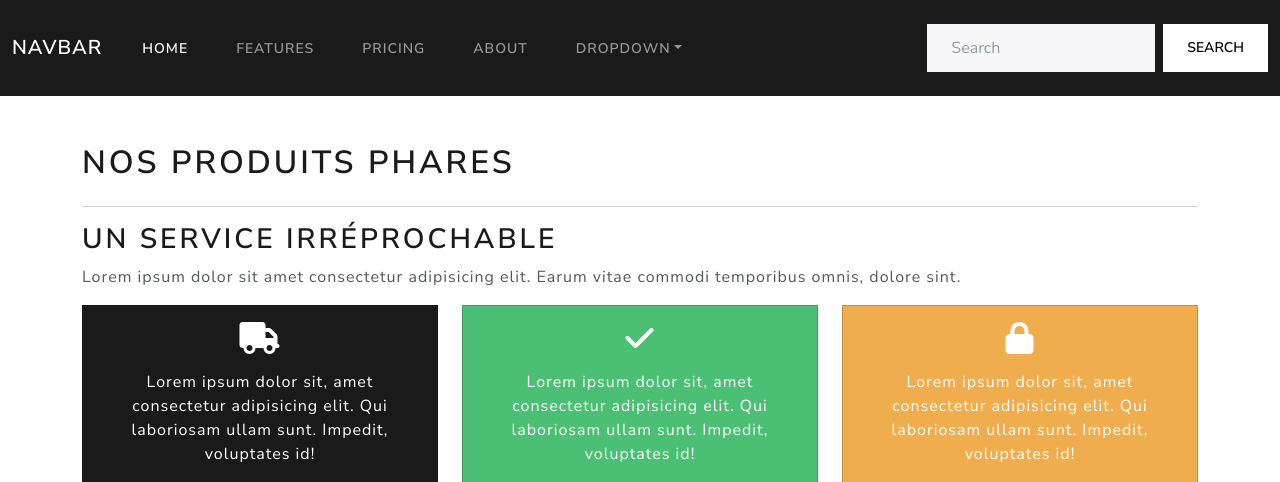
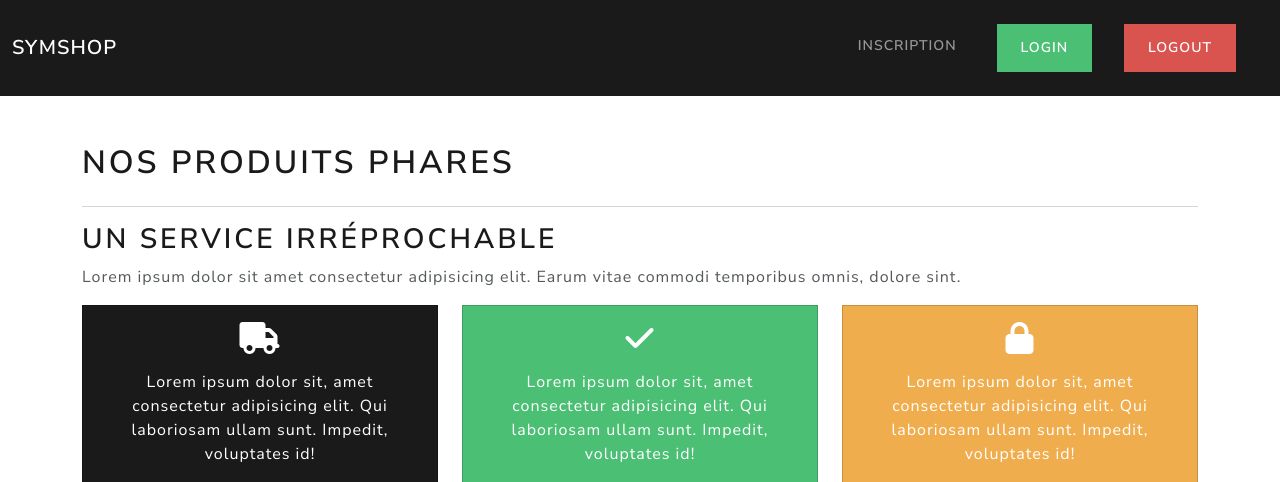
Before and after one commit to CassouDev/Symfony5-training, a Symfony app: template templates/home.html.twig in a window 1280 px wide. Shown: the top 482 px of the page. Run offline with Twig, Linux system fonts and the light colour scheme; the template is opened without the code that fills it, so the values that code supplies are empty; some libraries are stand-ins or nearby versions.

Commit message:
Travail sur la barre de navigation

```diff
--- a/src/Controller/CategoryController.php
+++ b/src/Controller/CategoryController.php
@@ -25,7 +25,7 @@ class CategoryController extends AbstractController
 
         $form->handleRequest($request);
 
-        if ($form->isSubmitted()) {
+        if ($form->isSubmitted() && $form->isValid()) {
             $category->setSlug(strtolower($slugger->slug($category->getName())));
 
             $em->persist($category);
@@ -52,7 +52,7 @@ class CategoryController extends AbstractController
 
         $form->handleRequest($request);
 
-        if ($form->isSubmitted()) {
+        if ($form->isSubmitted() && $form->isValid()) {
             $category->setSlug(strtolower($slugger->slug($category->getName())));
 
             $em->flush();
--- a/src/Entity/Category.php
+++ b/src/Entity/Category.php
@@ -3,6 +3,7 @@
 namespace App\Entity;
 
 use App\Repository\CategoryRepository;
+use Symfony\Component\Validator\Constraints as Assert;
 use Doctrine\Common\Collections\ArrayCollection;
 use Doctrine\Common\Collections\Collection;
 use Doctrine\ORM\Mapping as ORM;
@@ -21,6 +22,8 @@ class Category
 
     /**
      * @ORM\Column(type="string", length=255)
+     * @Assert\NotBlank(message="Le nom de la catégorie est obligatoire")
+     * @Assert\Length(min=3, max=255, minMessage="Le nom de la catégorie doit faire au moins 3 caractères")
      */
     private $name;
 
@@ -49,7 +52,7 @@ class Category
         return $this->name;
     }
 
-    public function setName(string $name): self
+    public function setName(?string $name): self
     {
         $this->name = $name;
 
--- a/src/Form/CategoryType.php
+++ b/src/Form/CategoryType.php
@@ -17,7 +17,8 @@ class CategoryType extends AbstractType
                 'label' => 'Nom',
                 'attr' => [
                     'placeholder' => 'Entrer le nom de la nouvelle catégorie'
-                ]
+                ],
+                'required' => false
             ]);
     }
 
--- a/templates/shared/_navbar.html.twig
+++ b/templates/shared/_navbar.html.twig
@@ -1,41 +1,33 @@
 <nav class="navbar navbar-expand-lg navbar-dark bg-primary">
 	<div class="container-fluid">
-		<a class="navbar-brand" href="#">Navbar</a>
+		<a class="navbar-brand" href="/">SymShop</a>
 		<button class="navbar-toggler" type="button" data-bs-toggle="collapse" data-bs-target="#navbarColor01" aria-controls="navbarColor01" aria-expanded="false" aria-label="Toggle navigation">
 			<span class="navbar-toggler-icon"></span>
 		</button>
 
 		<div class="collapse navbar-collapse" id="navbarColor01">
 			<ul class="navbar-nav me-auto">
+				{% for c in categoryRepository.findAll() %}
+					<li class="nav-item">
+						<a href="#" class="nav-link">{{ c.name }}</a>
+					</li>
+				{% endfor %}
+			</ul>
+			<ul class="navbar-nav">
 				<li class="nav-item">
-					<a class="nav-link active" href="#">Home
-						<span class="visually-hidden">(current)</span>
-					</a>
+					<a href="#" class="nav-link">Inscription</a>
 				</li>
 				<li class="nav-item">
-					<a class="nav-link" href="#">Features</a>
+					<a href="#" class="btn btn-success">Login</a>
 				</li>
 				<li class="nav-item">
-					<a class="nav-link" href="#">Pricing</a>
-				</li>
-				<li class="nav-item">
-					<a class="nav-link" href="#">About</a>
-				</li>
-				<li class="nav-item dropdown">
-					<a class="nav-link dropdown-toggle" data-bs-toggle="dropdown" href="#" role="button" aria-haspopup="true" aria-expanded="false">Dropdown</a>
-					<div class="dropdown-menu">
-						<a class="dropdown-item" href="#">Action</a>
-						<a class="dropdown-item" href="#">Another action</a>
-						<a class="dropdown-item" href="#">Something else here</a>
-						<div class="dropdown-divider"></div>
-						<a class="dropdown-item" href="#">Separated link</a>
-					</div>
+					<a href="#" class="btn btn-danger">Logout</a>
 				</li>
 			</ul>
-			<form class="d-flex">
-				<input class="form-control me-sm-2" type="text" placeholder="Search">
-				<button class="btn btn-secondary my-2 my-sm-0" type="submit">Search</button>
-			</form>
+			{# <form class="d-flex">
+										<input class="form-control me-sm-2" type="text" placeholder="Search">
+										<button class="btn btn-secondary my-2 my-sm-0" type="submit">Search</button>
+									</form> #}
 		</div>
 	</div>
 </nav>
```
Also changed, not shown: 1 other file.
